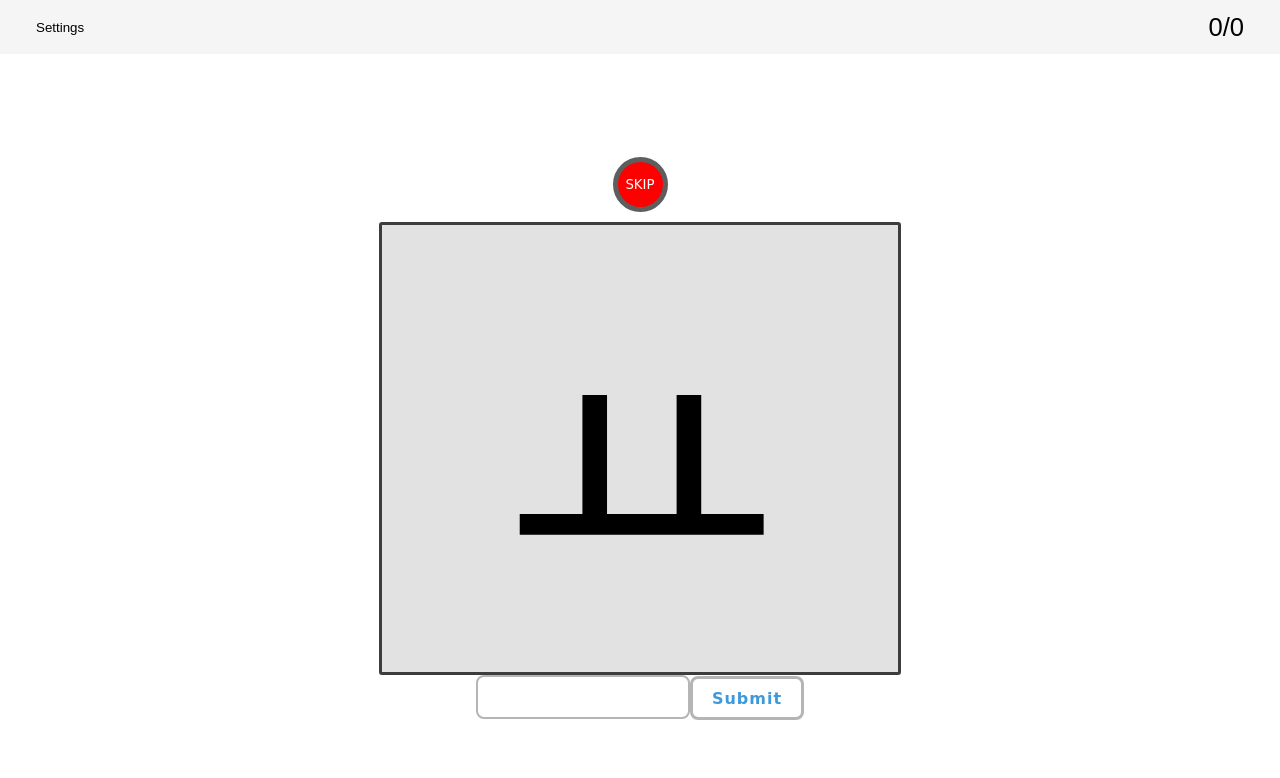
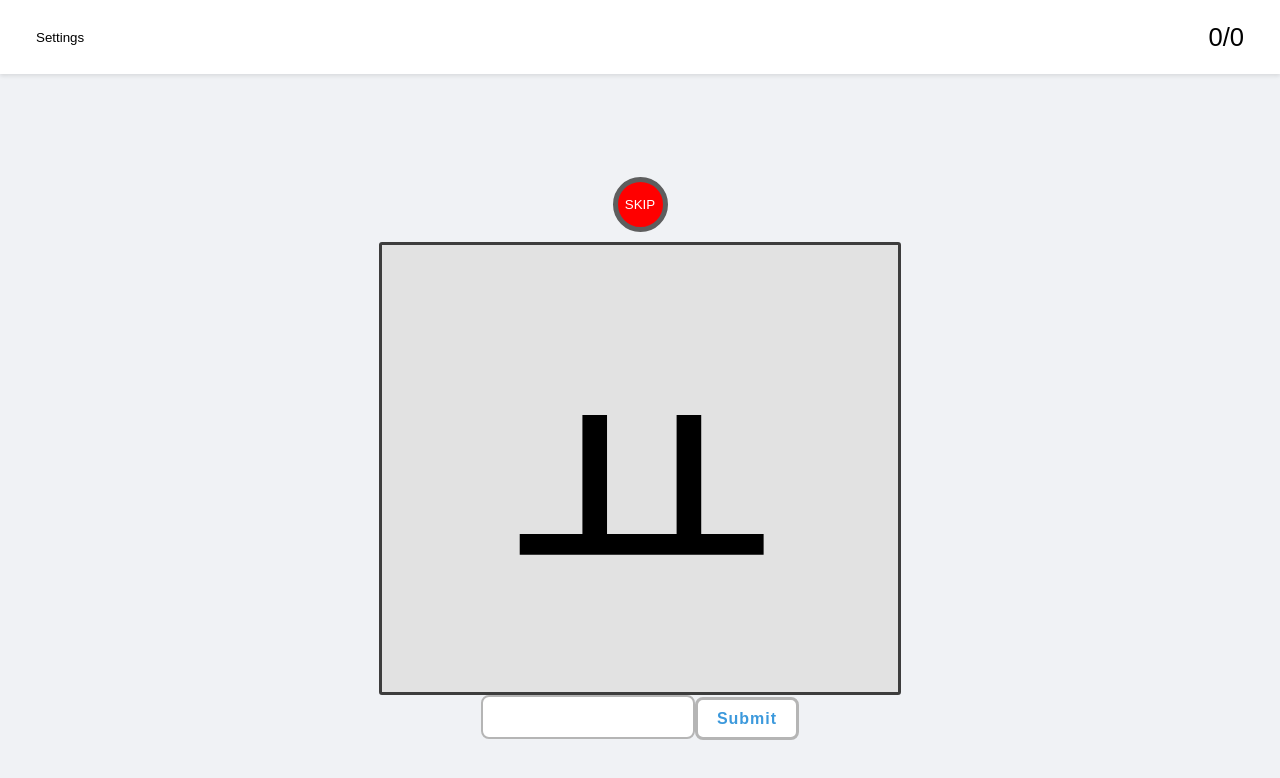
Before and after one commit to KavanGGandhi/Learn-Hangul, a React (Vite) app: page / in a window 1280 px wide. Shown: the top 778 px of the page. Built offline with nearby package versions, Linux system fonts and the light colour scheme.

Commit message:
Updated and modified CSS

```diff
--- a/src/index.css
+++ b/src/index.css
@@ -3,11 +3,12 @@
 }
 
 #root {
-  font-family: "Comic Sans MS", cursive;
+  font-family: "Arial", sans-serif;
   line-height: 1.5;
   font-weight: 400;
   height: 100vh;
   width: 100vw;
+  background-color: #f0f2f5;
 }
 
 body{
@@ -16,11 +17,13 @@ body{
   padding: 0;
   display: flex;
   justify-content: center;
+  align-items: center;
   text-align: center;
   height: 100vh;
   width: 100vw;
   line-height: 1.5;
   font-size: 1em;
+  background-color: #f0f2f5;
 }
 
 .top{
@@ -34,6 +37,9 @@ body{
   background-color: #f5f5f5;
   padding: 0 20px;
   color: black;
+  background-color: #ffffff;
+  padding: 10px 20px;
+  box-shadow: 0 2px 4px rgba(0, 0, 0, 0.1);
 }
 
 .scoreboard {
@@ -41,6 +47,7 @@ body{
   vertical-align: middle;
   text-align: center;
   font-family: fantasy;
+  font-family: 'Arial', sans-serif;
   font-size: 1.6em;
   padding: 8px 16px;
 }
@@ -49,13 +56,17 @@ body{
   border: none;
   border-radius: 8px;
   padding: 8px 16px;
+  color: #007bff;
+  background-color: #ffffff;
   color: inherit;
   background-color: inherit;
   cursor: pointer;
+  transition: background-color 0.3s, color 0.3s;
 }
 
 .settingsButton:hover {
   background-color: #dcdcdc;
+  color: #0056b3;
 }
 
 .skip {
@@ -72,7 +83,7 @@ body{
   margin-right: auto;
   background-color: #ff0000;
   color: white;
-  font-family: "Comic Sans MS", cursive;
+  font-family: "Arial", sans-serif;
   cursor: pointer;
   margin-bottom: 10px;
 }
@@ -140,7 +151,7 @@ li {
   font-size: 1em;
   letter-spacing: 1px;
   font-weight: bold;
-  font-family: "Comic Sans MS", cursive;
+  font-family: "Arial", sans-serif;
   background-color: white;
   cursor: pointer;
   color: #3c99dc;
```
